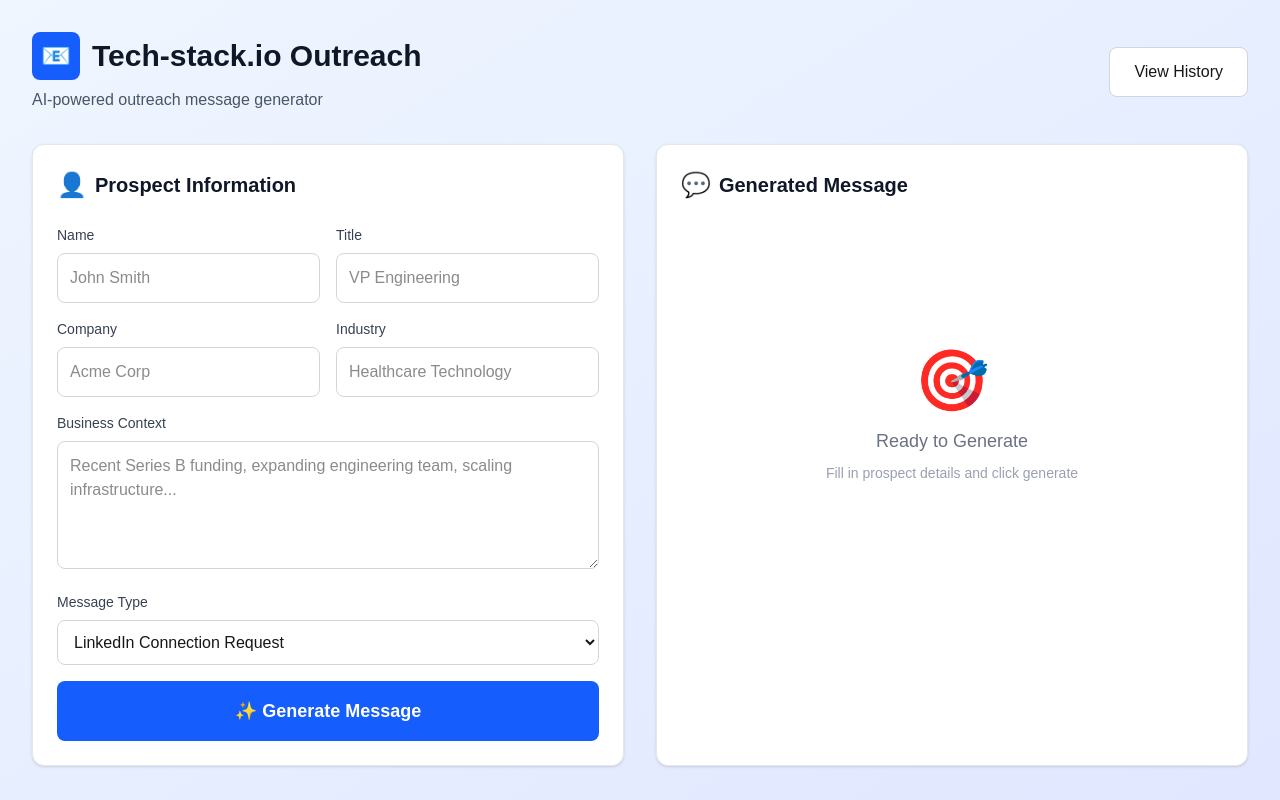
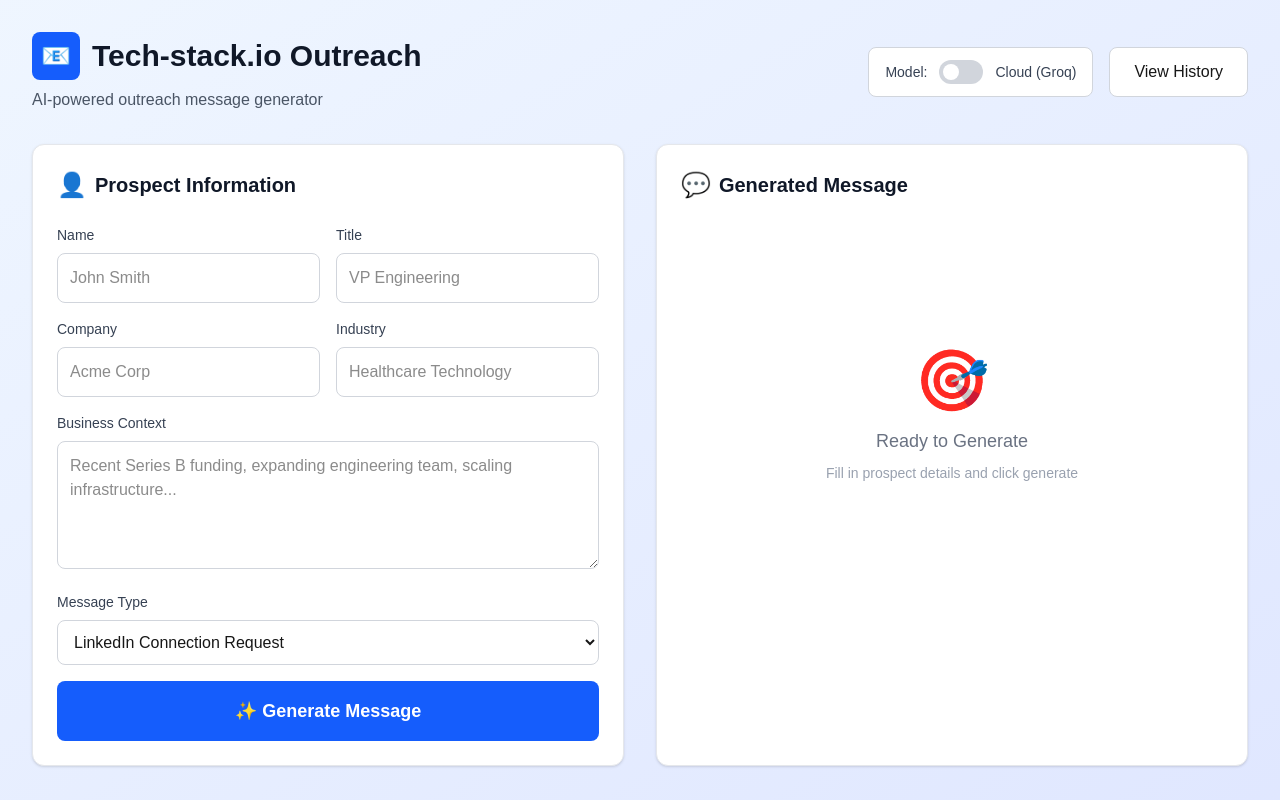
Before and after one commit to mihayzptx/outreach_engine, a Next.js app: page / in a window 1280 px wide. Built offline with nearby package versions, Linux system fonts and the light colour scheme.

Commit message:
Added local LLama support

```diff
--- a/app/page.tsx
+++ b/app/page.tsx
@@ -13,6 +13,7 @@
     messageType: 'LinkedIn Connection Request'
   })
 
+  const [useLocal, setUseLocal] = useState(false)
   const [message, setMessage] = useState('')
   const [loading, setLoading] = useState(false)
 
@@ -23,7 +24,7 @@
     const response = await fetch('/api/outreach', {
       method: 'POST',
       headers: { 'Content-Type': 'application/json' },
-      body: JSON.stringify(formData)
+      body: JSON.stringify({...formData, useLocal})
     })
 
     const data = await response.json()
@@ -45,12 +46,26 @@
             </div>
             <p className="text-gray-600">AI-powered outreach message generator</p>
           </div>
+          <div className="flex gap-4">
+            <div className="flex items-center gap-3 bg-white px-4 py-2 rounded-lg border border-gray-300">
+              <span className="text-sm font-medium text-gray-700">Model:</span>
+              <button
+                onClick={() => setUseLocal(!useLocal)}
+                className={`relative inline-flex h-6 w-11 items-center rounded-full transition ${useLocal ? 'bg-blue-600' : 'bg-gray-300'}`}
+              >
+                <span className={`inline-block h-4 w-4 transform rounded-full bg-white transition ${useLocal ? 'translate-x-6' : 'translate-x-1'}`} />
+              </button>
+              <span className="text-sm font-medium text-gray-700">
+                {useLocal ? 'Local (Ollama)' : 'Cloud (Groq)'}
+              </span>
+            </div>
             <Link
               href="/history"
               className="px-6 py-3 bg-white border border-gray-300 rounded-lg hover:bg-gray-50 font-medium transition"
             >
               View History
             </Link>
+          </div>
         </div>
 
         <div className="grid grid-cols-1 lg:grid-cols-2 gap-8">
```
Lines whose indentation alone changed are shown as unchanged.
